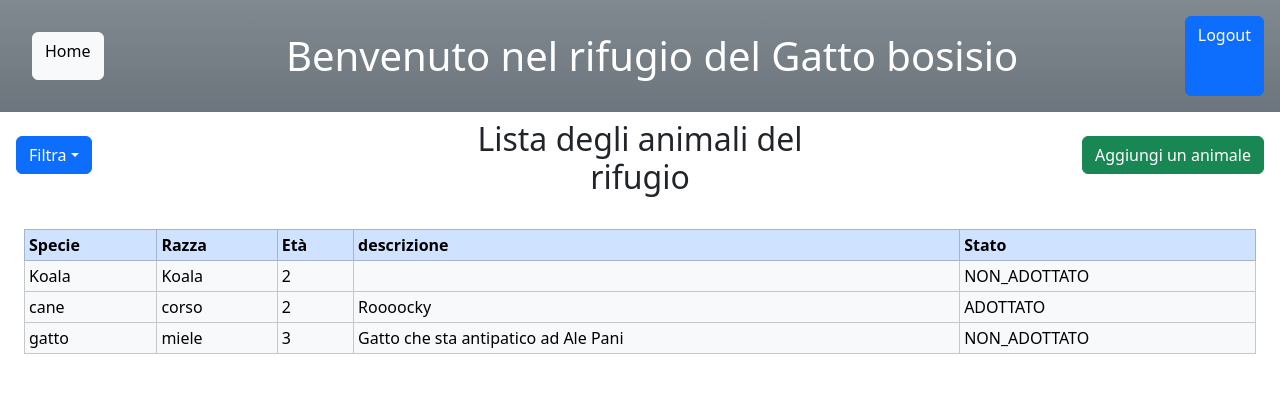
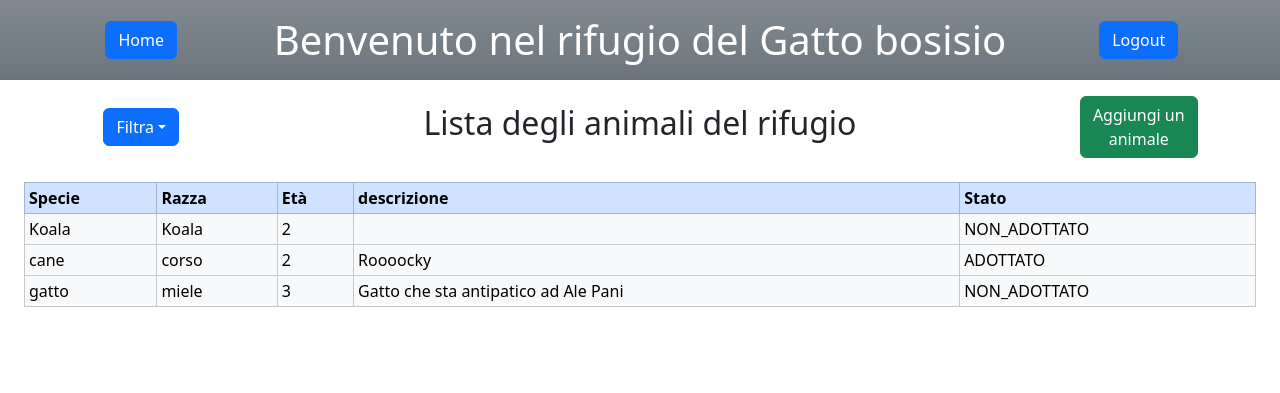
Before and after one commit to lucagarau/ProgettoISW, a Django app: page /gestione_animali/ in a window 1280 px wide. Shown: the top 393 px of the page. Run offline with Django 4.2, Linux system fonts and the light colour scheme; a user stored in the database is signed in; data comes from the database, SQL or seed files in the repository; both versions use the stored data as it was after the commit; some libraries are stand-ins or nearby versions.

Commit message:
Modifiche pagine html
Modifiche grafiche alle pagine e scripting che permette al pulsante filtra e alla scritta di avviso di comparire e scomparire a seconda dei casi

```diff
--- a/rifugiobosisio/rifugioAnimali/templates/registration/login.html
+++ b/rifugiobosisio/rifugioAnimali/templates/registration/login.html
@@ -8,7 +8,6 @@
     <meta name="viewport" content="width=device-width, initial-scale=1.0">
 </head>
 <body>
-
   <div class="form-centrato row h-100 form align-items-center justify-content-center" style="width: 100vw; height: 100vh;">
     <div class="col-md-6 bg-secondary bg-gradient text-white" id="form-accesso">
       <h1 class="text-center m-3">Benvenuto nel rifugio del Gatto bosisio</h1>
@@ -34,5 +33,4 @@
       </form>
     </div>
   </div>
-
 </body>
--- a/rifugiobosisio/rifugioAnimali/templates/rifugioAnimali/gestione_animali.html
+++ b/rifugiobosisio/rifugioAnimali/templates/rifugioAnimali/gestione_animali.html
@@ -5,6 +5,24 @@
     {% bootstrap_css %}
     {% bootstrap_javascript %}
     <style>
+
+      .horizontal-center {
+        display: flex;
+        justify-content: center;
+        align-items: center;
+      }
+      .button-left {
+        display: flex;
+        justify-content: flex-start;
+        align-items: center;
+        margin-left: -15px; /* Regola aggiunta per ridurre la distanza del pulsante dal bordo sinistro */
+      }
+
+      .center {
+        display: flex;
+        justify-content: center;
+        align-items: center;
+      }
 
       .titolo{
         width: 100vw;
@@ -22,19 +40,29 @@
 
 
 
-  <header class="p-3 mb-2 bg-secondary bg-gradient text-white d-flex">
-    <a href="#" role="button" class="btn btn-light m-3" onclick="location.href= '/home_admin' ">Home</a>
-    <div class=" titolo row h-100 justify-content-center align-items-center">
+  <header class="bg-secondary bg-gradient text-white">
+    <div class=" container text-center">
+      <div class="row align-items-center">
+        <div class="col">
+          <a href="#" role="button" class="btn btn-primary m-3" onclick="location.href= '/home_admin' ">Home</a>
+        </div>
+        <div class="col-9">
           <h1 class="text-center m-3">Benvenuto nel rifugio del Gatto bosisio</h1>
         </div>
-    <a class="btn btn-primary" href="/logout" role="button">Logout</a>
+        <div class="col justify-content-right">
+          <a class="end-0 btn btn-primary" href="/logout" role="button">Logout</a>
+        </div>
+      </div>
+    </div>
   </header>
 
-    <div class="container align-content-center" style="width: 100vw;">
-      <div class="row">
-        <div class="col">
-          <div class=" position-absolute start-0 p-3 btn-group">
-            <button type="button" class="btn btn-primary dropdown-toggle" data-bs-toggle="dropdown" aria-expanded="false">Filtra</button>
+
+  <div class="container mt-3 text-center">
+    <div class="row align-items-center">
+      <div class="col"> <!--Prima colonna-->
+        <!--Tasto Filtra-->
+        <div class="align-items-center btn-group">
+          <button type="button" class="btn btn-primary dropdown-toggle" data-bs-toggle="dropdown" aria-expanded="false" id="filtra">Filtra</button>
           <ul class="dropdown-menu" style="min-width:300px;">
             <li>
               <nav class="navbar bg-body-tertiary">
@@ -72,20 +100,24 @@
           </ul>
         </div>
       </div>
-        <div class="col text-center">
-          <h2>Lista degli animali del rifugio</h2>
+      <div class="col-9 text-center"> <!--Seconda colonna-->
+        <!--Titolo Pagina-->
+        <h2 class="">Lista degli animali del rifugio</h2>
       </div>
-        <div class="col">
-          <a href="#" role="button" class=" position-absolute end-0 btn btn-success m-3" onclick="location.href= '/aggiungi_animale' ">Aggiungi un animale</a>
+      <div class="col"> <!--Terza colonna-->
+        <a href="#" role="button" class="btn btn-success" onclick="location.href= '/aggiungi_animale' ">Aggiungi un animale</a>
       </div>
     </div>
   </div>
-
+  <!--Testo avviso Centrato-->
+  <div class="row">
+    <div class="col-sm-12 center">
+      <h3 class="text-center m-3" id="warning">Non ci sono animali</h3>
+    </div>
+  </div>
 
   <!--INIZIO NONTOCCARE-->
   {% if lista_animali %}
-
-
     <div class="p-4">
       <table class="table table-bordered table-sm table-responsive">
         <thead>
@@ -97,7 +129,6 @@
               <th>Stato</th>
           </tr>
         </thead>
-
         <tbody>
           {% for animali in lista_animali %}
             <tr class="table-light">
@@ -106,14 +137,27 @@
               <td>{{ animali.eta }}</td>
               <td>{{ animali.descrizione }}</td>
               <td> {{ animali.stato }}</td>
-
             </tr>
           {% endfor %}
         </tbody>
-
       </table>
+    </div>
+    <script>
+      //Attiva il pulsante filtra quando ci sono animali
+      //TODO da testare in caso prima non ci siano animali e poi ci siano e viceversa
+      var filtra = document.getElementById('filtra');
+      var message = document.getElementById('warning');
+      message.classList.add('hide-disabled');
+      filtra.classList.remove('hide-disabled');
+    </script>
   {% else %}
-            <p>non ci sono animali</p>
+    <script>
+      //Disattiva il pulsante filtra quando non ci sono animali
+      var filtra = document.getElementById('filtra');
+      var message = document.getElementById('warning');
+      message.classList.remove('hide-disabled');
+      filtra.classList.add('hide-disabled');
+    </script>
   {% endif %}
   <!--FINE NONTOCCARE-->
 
```
Also changed, not shown: rifugiobosisio/rifugioAnimali/templates/registration/styles.css (deleted, +0 -8 lines), rifugiobosisio/rifugioAnimali/templates/rifugioAnimali/aggiungi_animale.html (+22 -30 lines), rifugiobosisio/rifugioAnimali/templates/rifugioAnimali/home.html (+43 -18 lines), rifugiobosisio/rifugioAnimali/templates/rifugioAnimali/home_amministratore.html (+30 -20 lines), rifugiobosisio/rifugioAnimali/templates/rifugioAnimali/modulo_adozione.html (+0 -39 lines), rifugiobosisio/rifugioAnimali/templates/styles.css (deleted, +0 -8 lines), rifugiobosisio/db.sqlite3. Lines whose indentation alone changed are shown as unchanged.
